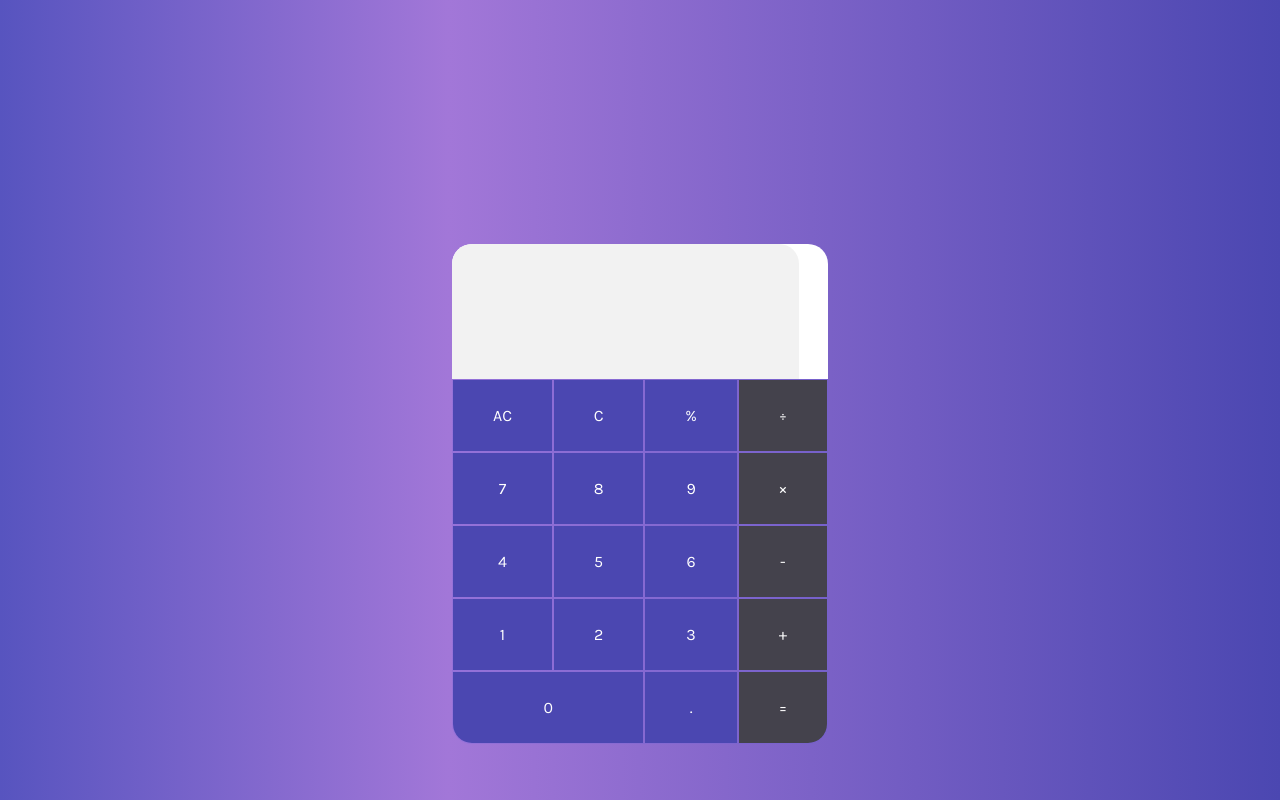
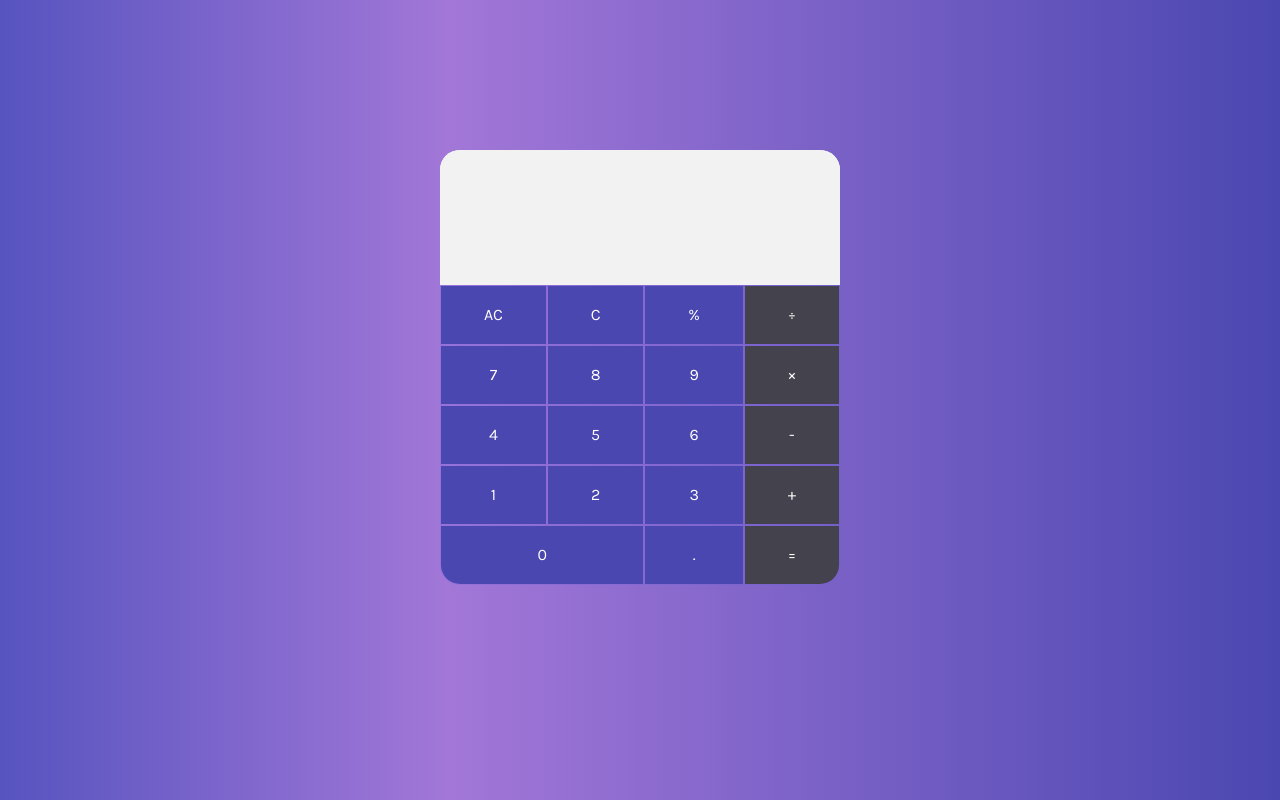
Before and after one commit to Ronit-Makhija/OIBGRIP, a plain HTML site: page Level-2/Task-1/index.html in a window 1280 px wide. Shown: the top 800 px of the page. Drawn offline with nearby package versions, Linux system fonts and the light colour scheme.

Commit message:
Update styles.css

```diff
--- a/Level-2/Task-1/styles.css
+++ b/Level-2/Task-1/styles.css
@@ -12,24 +12,24 @@ button{
   color: white;
   margin-left: 0;
   margin-right: 0;
-  height: 9.132420091324201vh;
+  height: 60px;
   border: 1px solid rgba(99, 95, 217, 0.2);
   background-clip: padding-box;
 }
 .display{
   background-color: #F2F2F2;
-  min-height: 15.220700152207002vh;
+  min-height: 100px;
   border-top-left-radius: 20px;
   border-top-right-radius: 20px;
   background-color: white;
   /* padding-top: 70px; */
   display: grid;
-  grid-template-columns: 14.641288433382138vw 7.320644216691069vw;
+  grid-template-columns: 217px 183px;
 }
 .calculator{
-  width: 29.36241610738255vw;
+  width: 400px;
   border-radius: 20px;
-  margin: 30.54989816700611vh auto;
+  margin: 150px auto;
   /* border: 1px solid black; */
 }
 .buttons{
@@ -49,7 +49,7 @@ button{
 }
 input{
   background-color: #F2F2F2;
-  width: 16.778523489932887vw;
+  /* width: 230px; */
   height: 100%;
   border-top-left-radius: 20px;
   border: 0;
@@ -69,7 +69,7 @@ input::-webkit-inner-spin-button {
   /* border: 1px solid red; */
   padding-right: 5px;
   text-align: right;
-  width: 12.5vw;
+  /* width: 198px; */
   border-top-left-radius: 0;
   border-top-right-radius: 20px;
   font-size: 30px;
@@ -78,9 +78,15 @@ input::-webkit-inner-spin-button {
 .input{
   padding-left: 5px;
 }
-
-@media (max-width: 1080px){
+/* @media (max-width: 1080px){
   .calculator{
-    width: 60vw;
+    width: 70%;
+    margin: 20vh auto;
   }
-}
+  .display{
+    width: 70%;
+  }
+  .buttons{
+    width: inherit;
+  }
+} */
```
